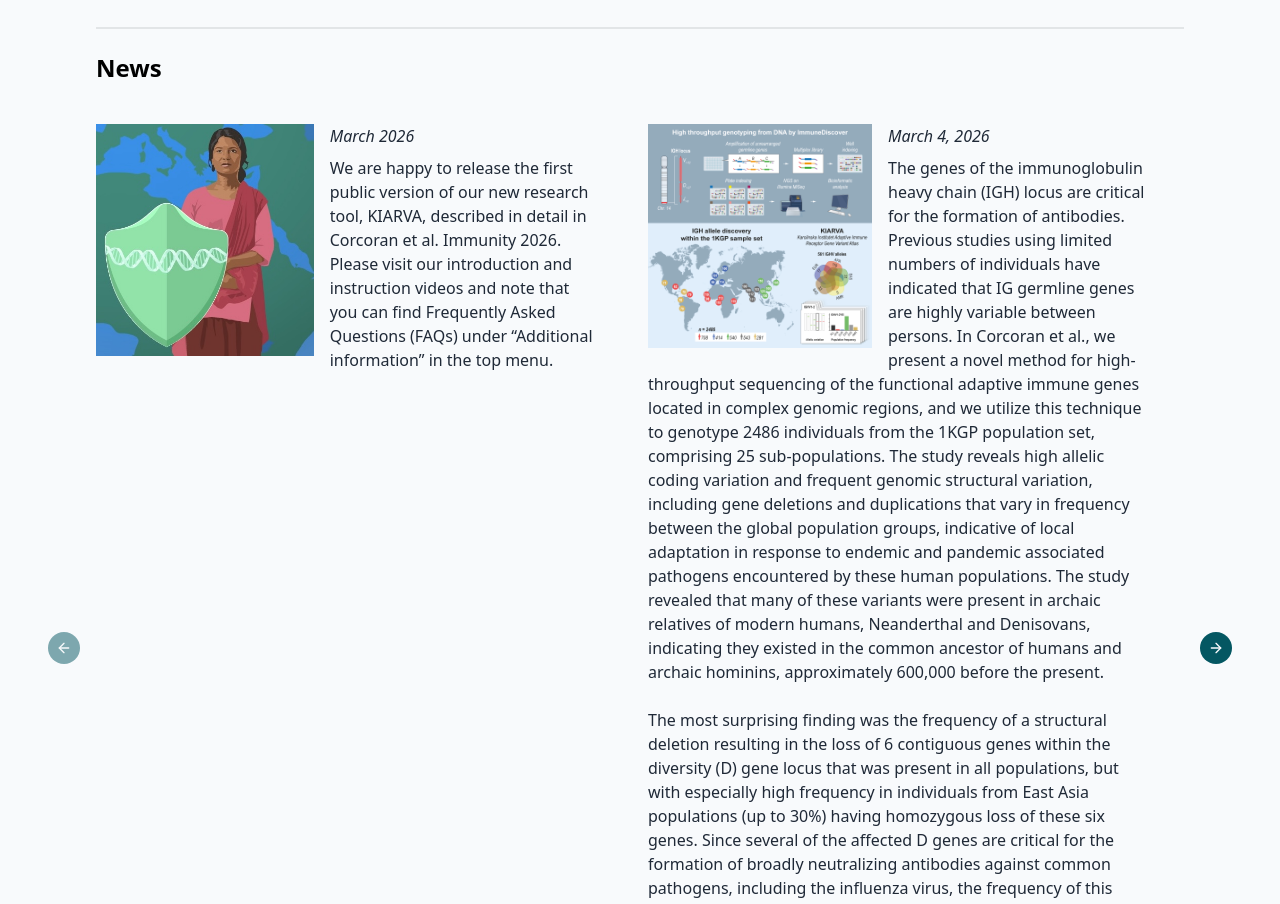
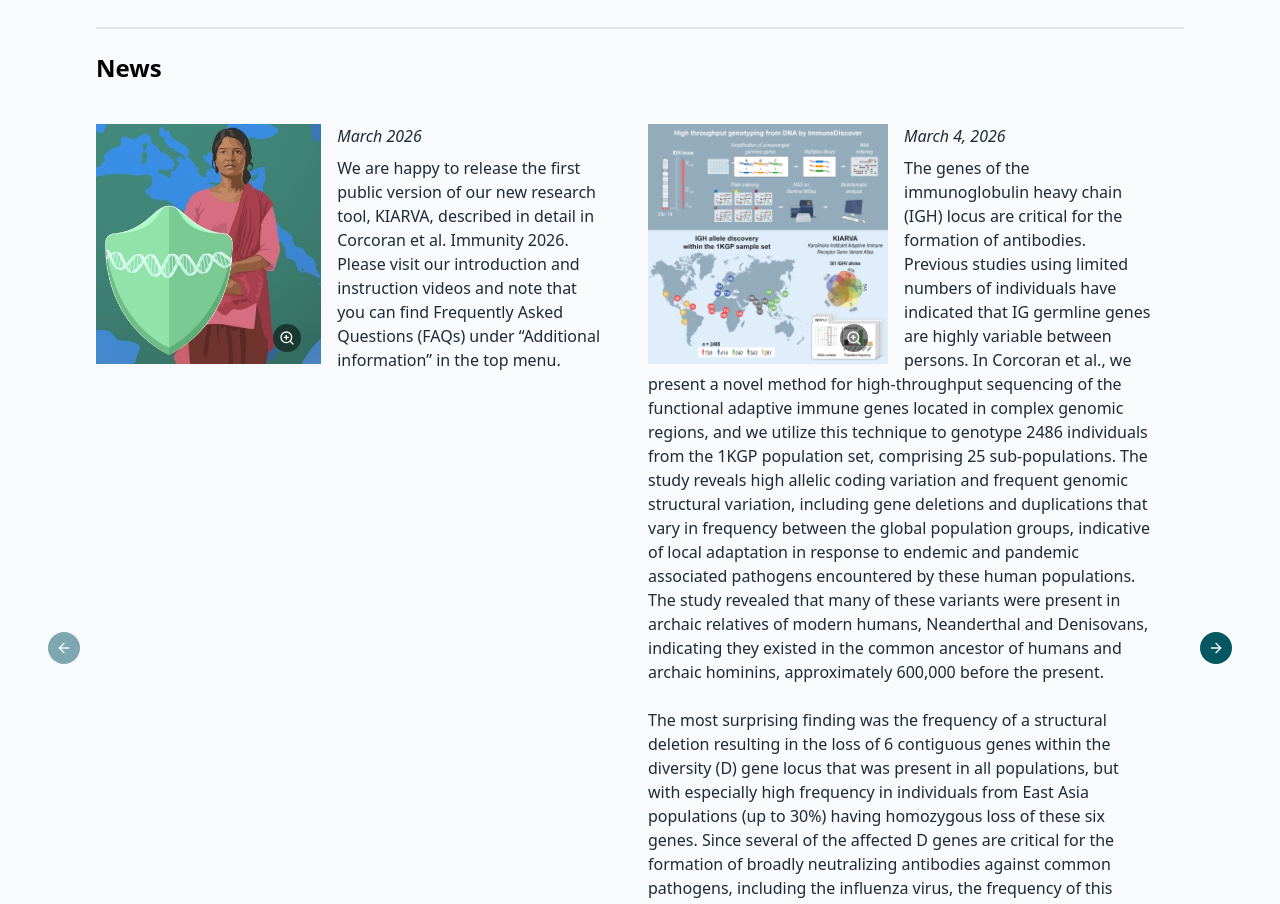
Before and after one commit to ScilifelabDataCentre/kiarva-frontend, a Next.js app in the folder next-app/: page / in a window 1280 px wide. Shown: the part 980-1884 px from the top of the page. Built offline with nearby package versions, Linux system fonts and the light colour scheme; no server answers.

Commit message:
feature: added icon and zoom overlay on news images.
Signed-off-by: JanProgrammierung <jan.lorenz@scilifelab.se>

```diff
--- a/next-app/src/components/NewsCarousel.tsx
+++ b/next-app/src/components/NewsCarousel.tsx
@@ -16,7 +16,8 @@ function DisplayNews(props: {imageName: string, imageAlt: string, children: Reac
       <ModalImage
         imageSrc={props.imageName}
         imageAlt={props.imageAlt}
-        imgClassesSmall="max-h-60 max-w-60 pr-4 pb-2"
+        imgClassesSmall="max-h-60 max-w-60"
+        imgClassesButton="mr-4 mb-2"
       />
       {props.children}
     </article>
--- a/next-app/src/components/ui/modal-image.tsx
+++ b/next-app/src/components/ui/modal-image.tsx
@@ -5,13 +5,30 @@ import {
   DialogTitle,
   DialogTrigger,
 } from "@/components/ui/dialog"
+import { ZoomIn } from "lucide-react"
 
-export default function ModalImage(props: {imageSrc: string, imageAlt: string, imgClassesSmall: string}) {
+export default function ModalImage(props: {imageSrc: string, imageAlt: string, imgClassesSmall: string, imgClassesButton?: string}) {
   return (
     <Dialog>
         <DialogTrigger asChild>
-            <button className="float-left">
+            <button
+              type="button"
+              className={`group relative float-left cursor-zoom-in rounded-sm focus-visible:outline-none focus-visible:ring-2 focus-visible:ring-ring focus-visible:ring-offset-2 ${props.imgClassesButton ?? ""}`}
+              aria-label={`Enlarge image: ${props.imageAlt}`}
+            >
                 <img className={props.imgClassesSmall} src={props.imageSrc} alt={props.imageAlt} />
+                <span
+                  className="pointer-events-none absolute bottom-3 right-5 flex items-center justify-center rounded-full bg-black/50 p-1.5 transition-opacity duration-200 group-hover:opacity-0 group-focus-visible:opacity-0"
+                  aria-hidden="true"
+                >
+                  <ZoomIn className="h-4 w-4 text-white" />
+                </span>
+                <span
+                  className="pointer-events-none absolute inset-0 flex items-center justify-center rounded-sm bg-black/0 opacity-0 transition-all duration-200 group-hover:bg-black/30 group-hover:opacity-100 group-focus-visible:bg-black/30 group-focus-visible:opacity-100"
+                  aria-hidden="true"
+                >
+                  <ZoomIn className="h-8 w-8 text-white drop-shadow-md" />
+                </span>
             </button>
         </DialogTrigger>
         <DialogContent className="md:max-h-screen-md md:max-w-screen-md">
```
